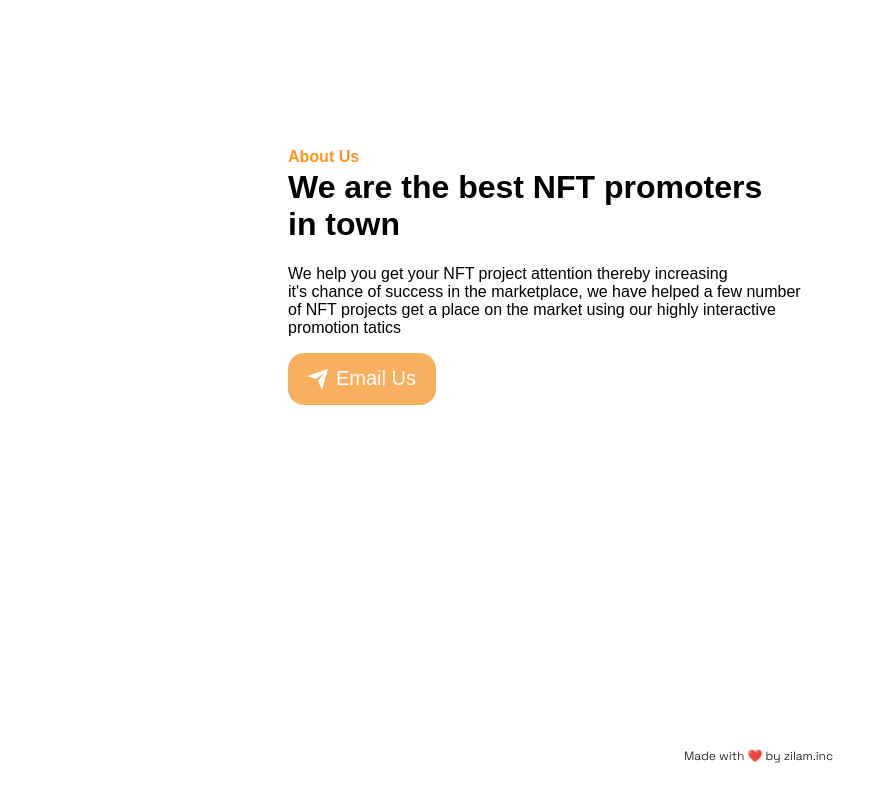
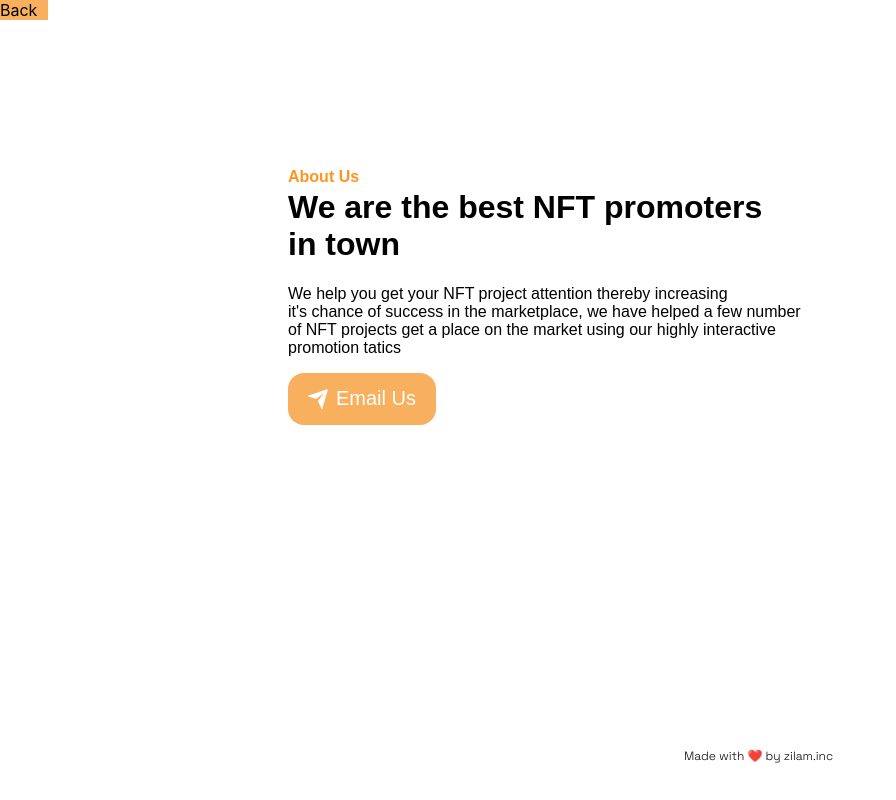
Before and after one commit to aaronteamAAR/pumpnft, a Next.js app: page /About in a window 1280 px wide. Shown: the whole page, without its empty margins (0-896 px from the left). Built offline with nearby package versions, Linux system fonts and the light colour scheme; a web font is replaced by a local one.

Commit message:
Fixed media qury

```diff
--- a/pages/About.js
+++ b/pages/About.js
@@ -1,11 +1,14 @@
 import React from 'react'
 import Image from 'next/image'
 import styles from '../styles/About.module.css'
+import Link from 'next/link'
+import Router from 'next/router'
 
 const About = () => {
+
   return (
     <div>
-
+         <div className={styles.back} onClick={() => Router.back()}>Back</div>
         <Image  className={styles.board} width="250px" height="150px" layout='raw' src='/board.png' />
         <div className={styles.header}>
          <h4 className={styles.about}>About Us</h4>
@@ -15,7 +18,9 @@ const About = () => {
             <Image  className={styles.vol} width="250px" height="150px" layout='raw' src='/vol.png' />
             of NFT projects get a place on the market using our highly interactive<br />
             promotion tatics</p>
+            <Link href='mailto:davetrade164@gmail.com'>
             <button className={styles.button}>
+
   <div className={styles.svg_wrapper_1}>
     <div className={styles.svgwrapper}>
       <svg className={styles.svg} xmlns="http://www.w3.org/2000/svg" viewBox="0 0 24 24" width="24" height="24">
@@ -25,7 +30,9 @@ const About = () => {
     </div>
   </div>
   <span className={styles.send}>Email Us</span>
+
 </button>
+</Link>
             </div>
          <div className={styles.end}>
              Made with ❤️ by zilam.inc
--- a/pages/Home.js
+++ b/pages/Home.js
@@ -117,7 +117,7 @@ export default function Home() {
       <Image className={styles.sixline} width="200"
       height="200" layout='raw'  src='/sixline.png' />
       </div>
-      <footer className={styles.footer}><section className={styles.foo}>NFT Pump©<br />Made by <b className={styles.bd}>Pump promoters</b></section></footer>
+      <footer className={styles.footer}><section className={styles.foo}>Pump NFT©<br />Made by <b className={styles.bd}>Pump Promoters</b></section></footer>
     </div>
   )
 }
--- a/styles/About.module.css
+++ b/styles/About.module.css
@@ -10,6 +10,11 @@ margin-left: 18em;
     color:  #ff951c;
     position: absolute;
     margin-top: -0em;
+}
+.back{
+    cursor: help;
+    background-color: #f8b05e;
+    max-width: 3em;
 }
 
 .board{
@@ -98,8 +103,8 @@ margin-left: 18em;
          font-size: 12px;
        }
        .abtbd{
-           font-size: 12px;
-           font-weight: 500;
+           font-size: 7px;
+           font-weight: 300;
        }
        .board{
         position: absolute;
```
